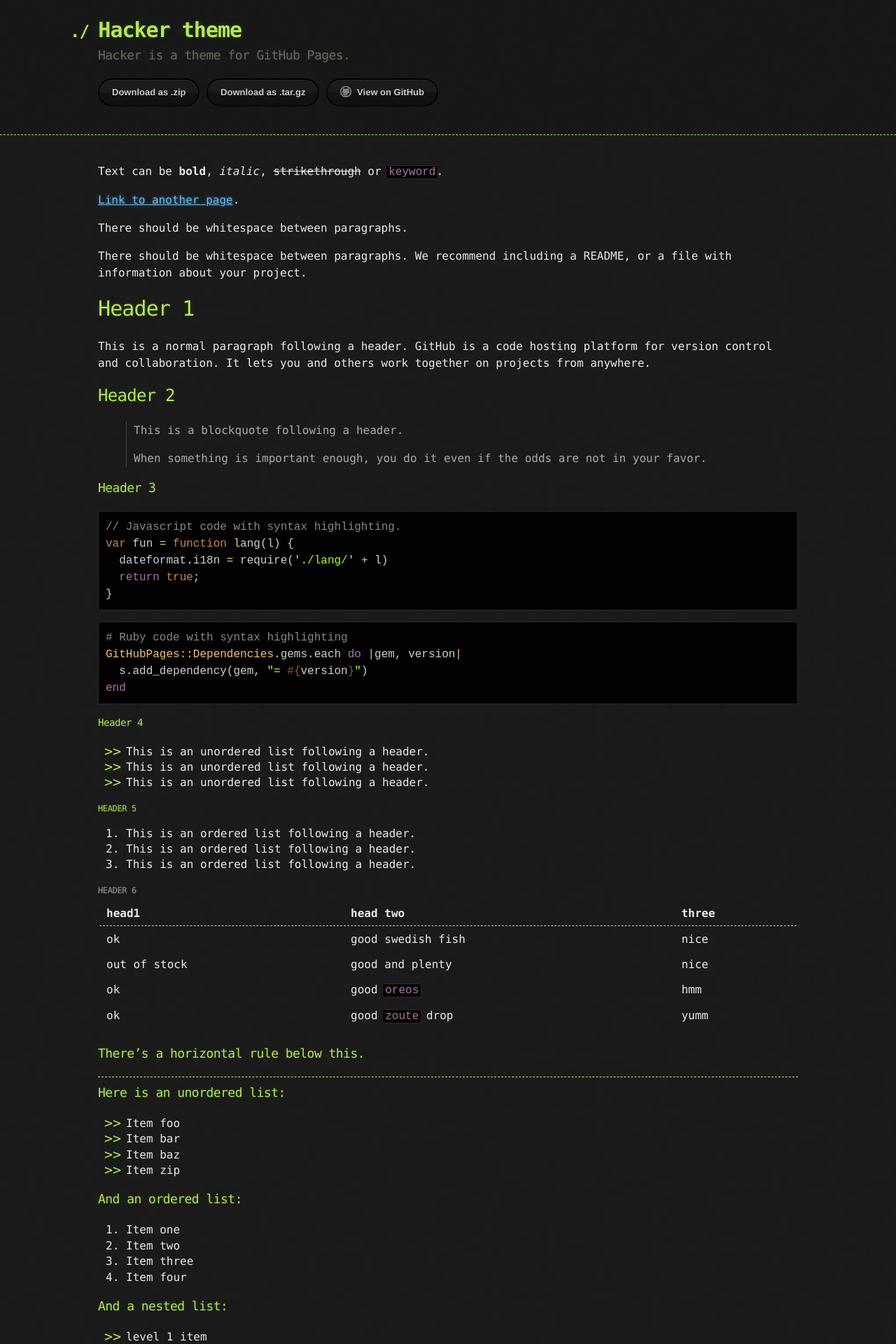
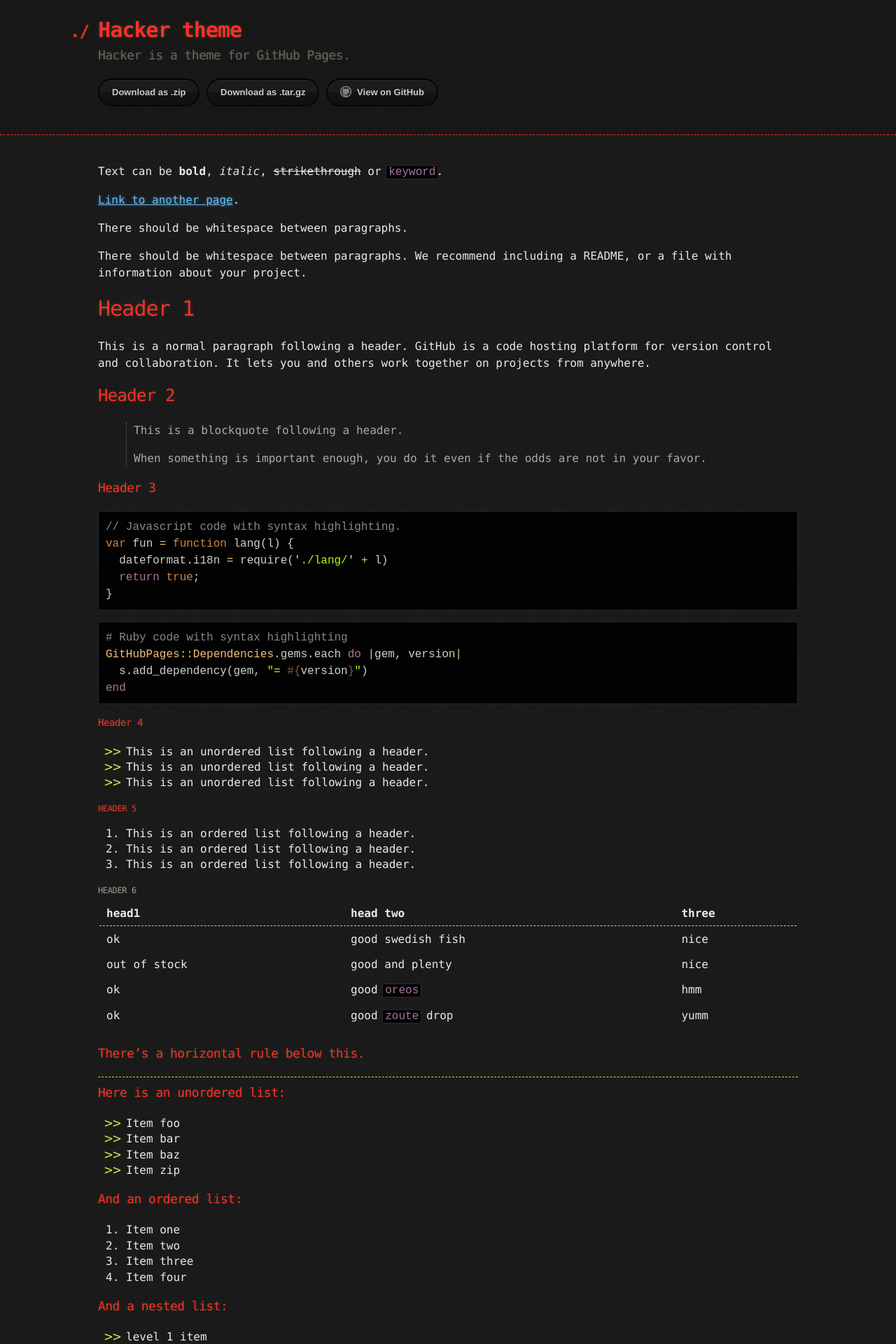
Before and after one commit to laughtersec/laughtersec.github.io, a Jekyll site: the page built from index.md, in a window 1280 px wide. Shown: the top 1920 px of the page at 70% size. Built offline with Jekyll 4.4.1, drawn with Linux system fonts in a browser that asks for light colours.

Commit message:
Update _default_colors.scss

```diff
--- a/_sass/_default_colors.scss
+++ b/_sass/_default_colors.scss
@@ -1,9 +1,9 @@
 $apple-blossom: #ac4142;
 $alto: #d0d0d0;
 $bouquet: #aa759f;
-$chelsea-cucumber: #b0ff05;
+$chelsea-cucumber: #b0ff05;  //  used in code block
 $cod-grey: #151515;
-$conifer: #b5e853;
+$conifer: #ff2e2e;  // used in headers
 $dove-grey: #666;
 $gallery: #eaeaea;
 $grey: #888;
```
